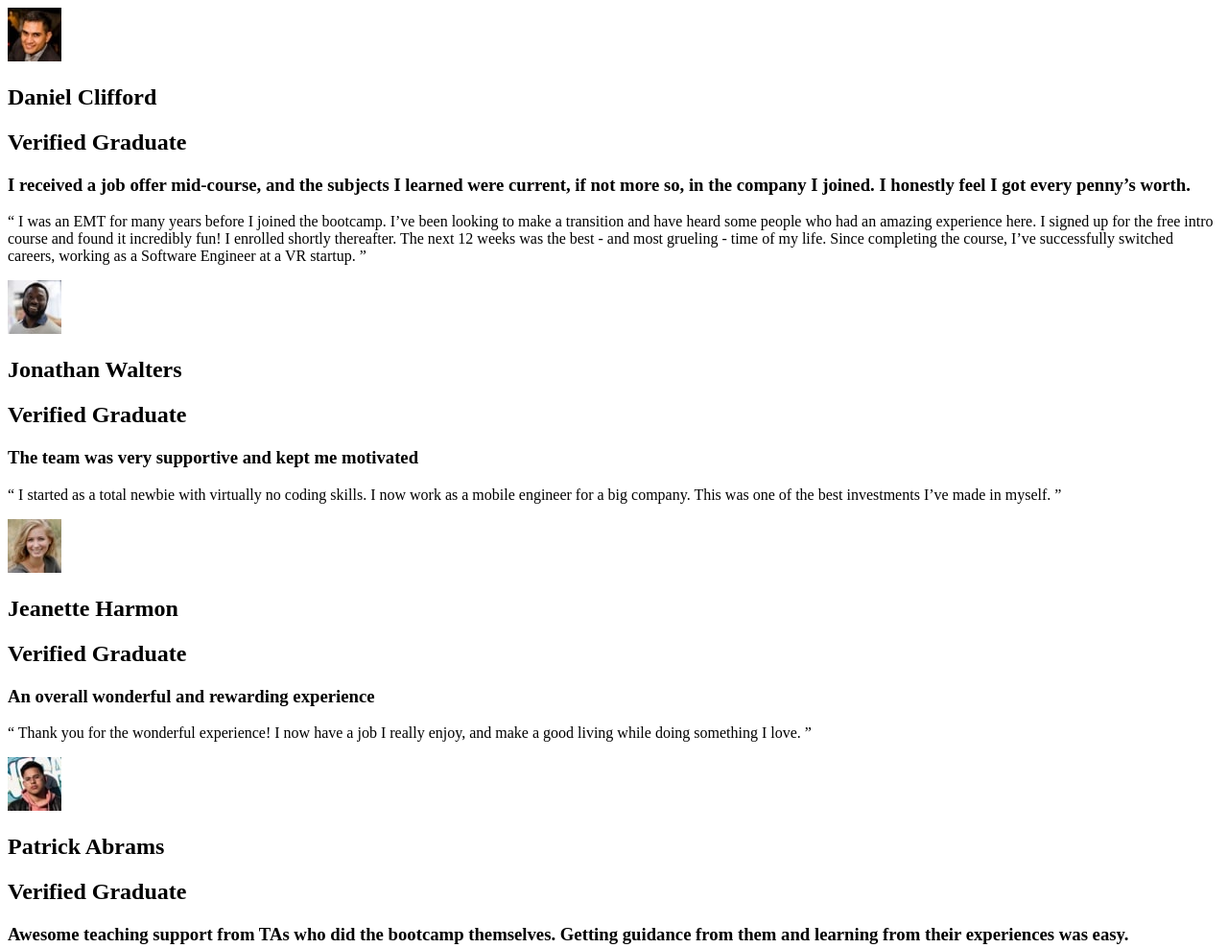
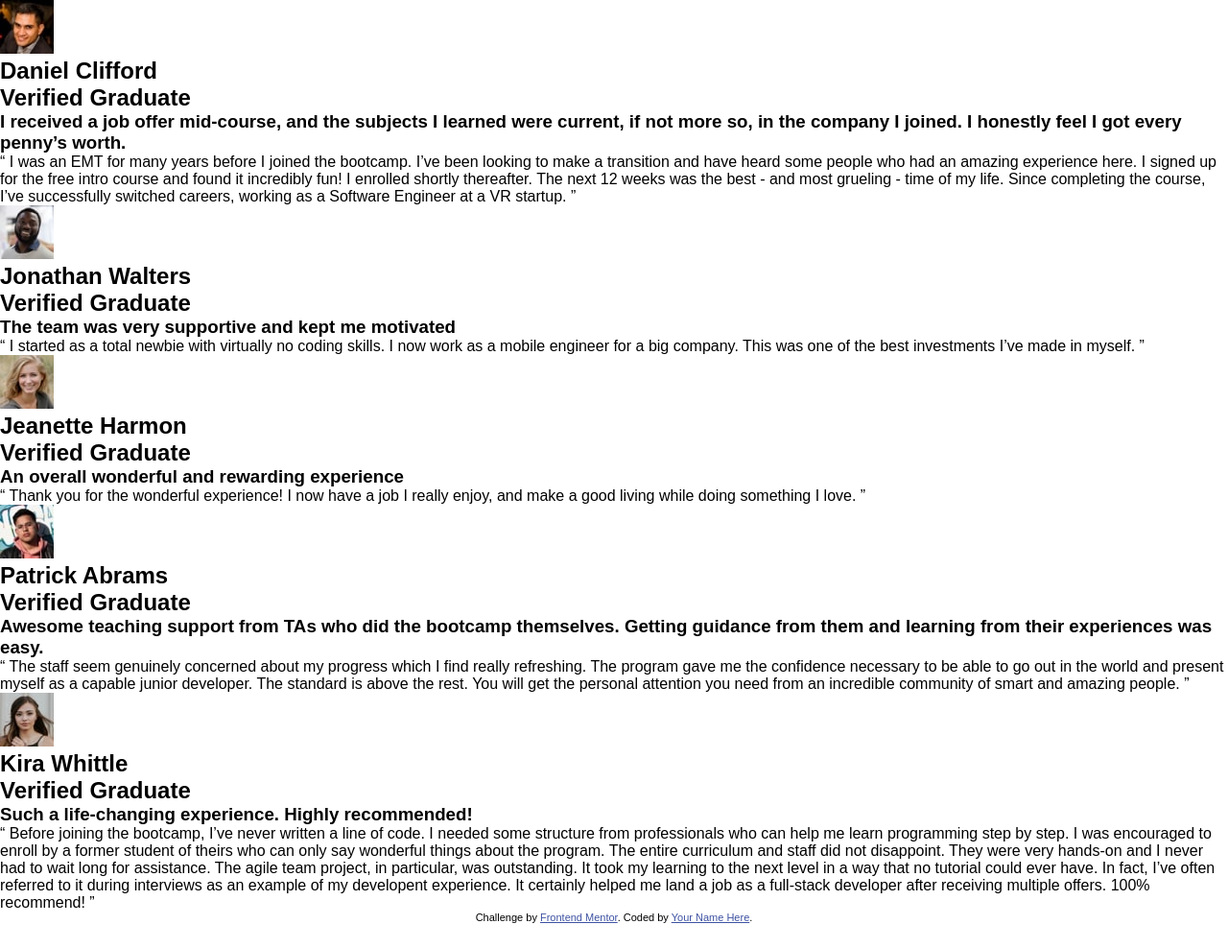
Before and after one commit to fish-ladder/testimonials-grid-section-main, a plain HTML site: page index.html in a window 1280 px wide. Shown: the top 988 px of the page at 96% size. After the commit the page ends 962 px from the top, so only its background shows below. Drawn offline with Linux system fonts and the light colour scheme.

Commit message:
added google font

```diff
--- a/index.html
+++ b/index.html
@@ -5,6 +5,13 @@
   <meta name="viewport" content="width=device-width, initial-scale=1.0"> <!-- displays site properly based on user's device -->
 
   <link rel="icon" type="image/png" sizes="32x32" href="./images/favicon-32x32.png">
+
+  <link rel="stylesheet" href="styles.css">
+
+  <!-- GET FONTS -->
+  <link rel="preconnect" href="https://fonts.googleapis.com">
+  <link rel="preconnect" href="https://fonts.gstatic.com" crossorigin>
+  <link href="https://fonts.googleapis.com/css2?family=Barlow+Semi+Condensed:wght@500;600&display=swap" rel="stylesheet">
 
   <title>Frontend Mentor | [Challenge Name Here]</title>
 
```
